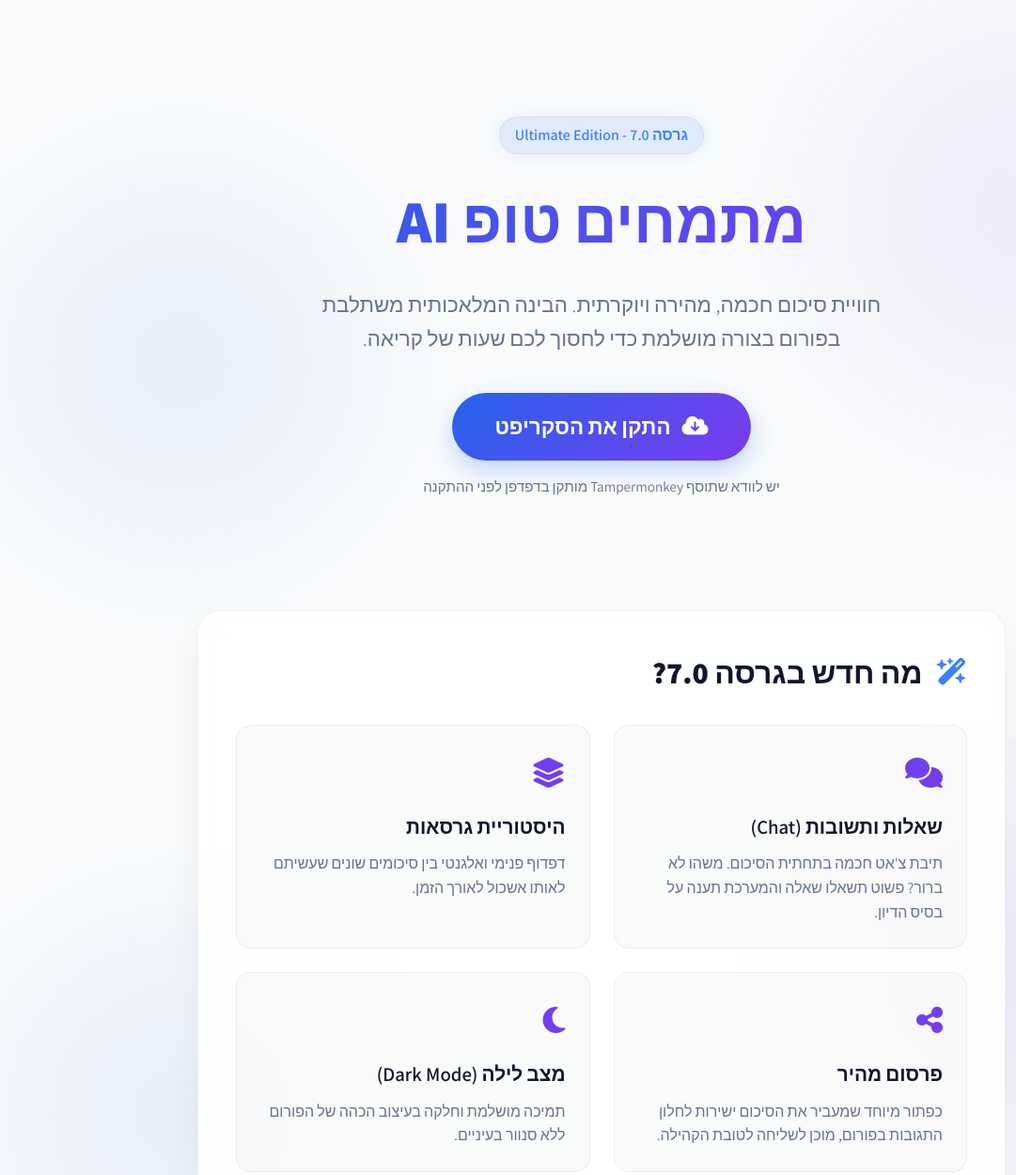
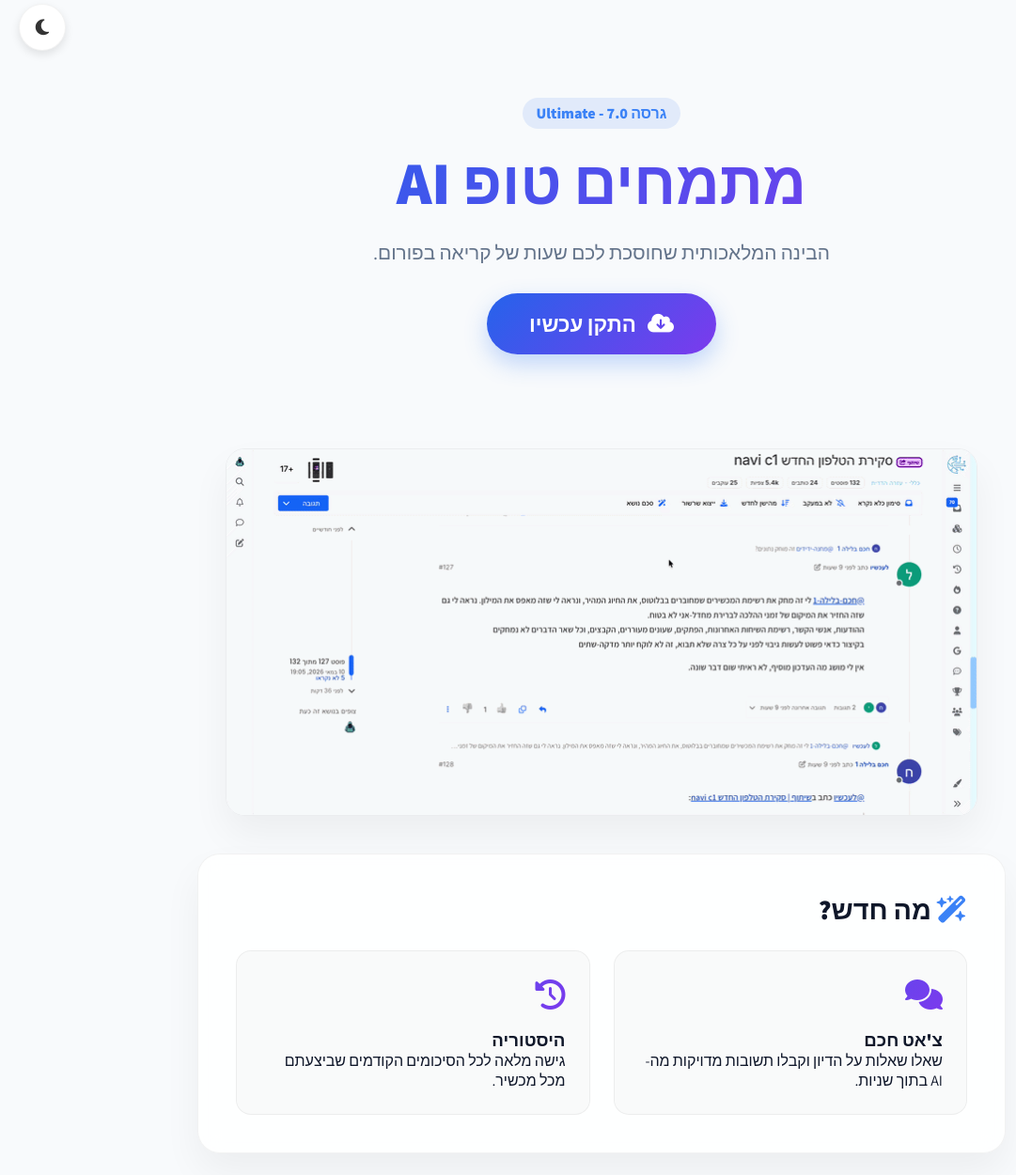
Before and after one commit to szs-770/Topic-summary-mitmachim-top, a plain HTML site: page index.html in a window 1280 px wide. Shown: the part 16-1266 px from the top of the page at 94% size, without its empty margins (0-1081 px from the left). Drawn offline with nearby package versions, Linux system fonts and the light colour scheme.

Commit message:
Update index.html

```diff
--- a/index.html
+++ b/index.html
@@ -10,7 +10,7 @@
     <link href="https://unpkg.com/aos@2.3.1/dist/aos.css" rel="stylesheet">
 
     <style>
-        /* הגדרות צבעים למצב בהיר - ברירת מחדל */
+        /* הגדרות צבעים ומשתנים */
         :root {
             --bg-color: #f8fafc;
             --card-bg: rgba(255, 255, 255, 0.85);
@@ -20,16 +20,13 @@
             --glass-border: 1px solid rgba(0, 0, 0, 0.05);
             --card-shadow: 0 20px 40px rgba(0, 0, 0, 0.05);
             --feature-bg: rgba(0, 0, 0, 0.02);
-            --feature-bg-hover: rgba(0, 0, 0, 0.04);
             --badge-bg: rgba(37, 99, 235, 0.1);
-            --bg-pattern:
-                radial-gradient(circle at 15% 50%, rgba(37, 99, 235, 0.08), transparent 25%),
-                radial-gradient(circle at 85% 30%, rgba(124, 58, 237, 0.08), transparent 25%);
+            --theme-btn-bg: #fff;
+            --theme-btn-color: #333;
         }
 
-        /* הגדרות צבעים למצב כהה - מופעל אוטומטית לפי המערכת */
-        @media (prefers-color-scheme: dark) {
-            :root {
+        /* מצב כהה (מופעל ע"י קלאס או מערכת) */
+        [data-theme="dark"] {
             --bg-color: #0a0f1a;
             --card-bg: rgba(19, 27, 47, 0.7);
             --text-main: #f8fafc;
@@ -38,292 +35,136 @@
             --glass-border: 1px solid rgba(255, 255, 255, 0.05);
             --card-shadow: 0 20px 40px rgba(0, 0, 0, 0.4);
             --feature-bg: rgba(255, 255, 255, 0.02);
-                --feature-bg-hover: rgba(255, 255, 255, 0.05);
             --badge-bg: rgba(59, 130, 246, 0.2);
-                --bg-pattern:
-                    radial-gradient(circle at 15% 50%, rgba(59, 130, 246, 0.15), transparent 25%),
-                    radial-gradient(circle at 85% 30%, rgba(139, 92, 246, 0.15), transparent 25%);
-            }
+            --theme-btn-bg: #1e293b;
+            --theme-btn-color: #fff;
         }
 
-        * {
-            box-sizing: border-box;
-            margin: 0;
-            padding: 0;
-        }
+        * { box-sizing: border-box; margin: 0; padding: 0; transition: all 0.3s ease; }
 
         body {
             font-family: 'Assistant', sans-serif;
             background-color: var(--bg-color);
             color: var(--text-main);
-            line-height: 1.6;
             overflow-x: hidden;
-            background-image: var(--bg-pattern);
             background-attachment: fixed;
-            transition: background-color 0.3s ease, color 0.3s ease;
         }
 
-        .container {
-            max-width: 900px;
-            margin: 0 auto;
-            padding: 60px 20px;
+        /* כפתור החלפת ערכת נושא */
+        .theme-toggle {
+            position: fixed;
+            top: 20px;
+            left: 20px;
+            z-index: 1000;
+            background: var(--theme-btn-bg);
+            color: var(--theme-btn-color);
+            border: var(--glass-border);
+            width: 50px;
+            height: 50px;
+            border-radius: 50%;
+            cursor: pointer;
+            box-shadow: 0 4px 10px rgba(0,0,0,0.1);
+            display: flex;
+            align-items: center;
+            justify-content: center;
+            font-size: 1.2rem;
         }
 
-        .hero {
-            text-align: center;
-            padding: 80px 20px;
-            margin-bottom: 40px;
-        }
+        .container { max-width: 900px; margin: 0 auto; padding: 60px 20px; }
 
-        .version-badge {
-            display: inline-block;
-            background: var(--badge-bg);
-            color: #3b82f6;
-            padding: 6px 16px;
-            border-radius: 50px;
-            font-weight: 600;
-            font-size: 1rem;
-            margin-bottom: 20px;
-            border: var(--glass-border);
-            box-shadow: 0 0 15px rgba(59, 130, 246, 0.1);
-        }
+        .hero { text-align: center; padding: 60px 20px; margin-bottom: 20px; }
 
         .hero h1 {
-            font-size: 4rem;
-            font-weight: 800;
-            margin-bottom: 20px;
+            font-size: 4rem; font-weight: 800; margin-bottom: 20px;
             background: var(--primary-gradient);
-            -webkit-background-clip: text;
-            -webkit-text-fill-color: transparent;
-        }
-
-        .hero p {
-            font-size: 1.4rem;
-            color: var(--text-muted);
-            max-width: 600px;
-            margin: 0 auto 40px auto;
-            font-weight: 300;
+            -webkit-background-clip: text; -webkit-text-fill-color: transparent;
         }
 
         .btn-glow {
-            display: inline-flex;
-            align-items: center;
-            gap: 12px;
-            background: var(--primary-gradient);
-            color: white;
-            padding: 18px 45px;
-            font-size: 1.4rem;
-            font-weight: 700;
-            text-decoration: none;
-            border-radius: 50px;
-            transition: all 0.3s ease;
+            display: inline-flex; align-items: center; gap: 12px;
+            background: var(--primary-gradient); color: white;
+            padding: 18px 45px; font-size: 1.4rem; font-weight: 700;
+            text-decoration: none; border-radius: 50px;
             box-shadow: 0 10px 25px rgba(59, 130, 246, 0.3);
-            border: none;
-            cursor: pointer;
         }
 
-        .btn-glow:hover {
-            transform: translateY(-3px) scale(1.02);
-            box-shadow: 0 15px 35px rgba(139, 92, 246, 0.4);
-            color: white;
+        /* תצוגת הגיפ */
+        .demo-container {
+            width: 100%;
+            max-width: 800px;
+            margin: 40px auto;
+            border-radius: 20px;
+            overflow: hidden;
+            border: var(--glass-border);
+            box-shadow: var(--card-shadow);
         }
 
-        .install-note {
-            margin-top: 15px;
-            font-size: 0.95rem;
-            color: var(--text-muted);
+        .demo-container img {
+            width: 100%;
+            display: block;
         }
 
         .glass-card {
-            background: var(--card-bg);
-            backdrop-filter: blur(12px);
-            border: var(--glass-border);
-            border-radius: 24px;
-            padding: 40px;
-            margin-bottom: 40px;
-            box-shadow: var(--card-shadow);
-            transition: transform 0.3s ease, box-shadow 0.3s ease;
-        }
-
-        .glass-card:hover {
-            transform: translateY(-5px);
-        }
-
-        .card-title {
-            font-size: 2rem;
-            font-weight: 700;
-            margin-bottom: 30px;
-            display: flex;
-            align-items: center;
-            gap: 15px;
-        }
-
-        .card-title i {
-            color: #3b82f6;
-            font-size: 1.8rem;
+            background: var(--card-bg); backdrop-filter: blur(12px);
+            border: var(--glass-border); border-radius: 24px;
+            padding: 40px; margin-bottom: 40px; box-shadow: var(--card-shadow);
         }
 
         .features-grid {
-            display: grid;
-            grid-template-columns: repeat(auto-fit, minmax(280px, 1fr));
-            gap: 25px;
+            display: grid; grid-template-columns: repeat(auto-fit, minmax(280px, 1fr)); gap: 25px;
         }
 
         .feature-item {
-            background: var(--feature-bg);
-            padding: 25px;
-            border-radius: 16px;
-            border: var(--glass-border);
-            transition: all 0.3s ease;
-        }
-
-        .feature-item:hover {
-            background: var(--feature-bg-hover);
-            border-color: rgba(59, 130, 246, 0.3);
+            background: var(--feature-bg); padding: 25px; border-radius: 16px; border: var(--glass-border);
         }
 
         .feature-icon {
-            font-size: 2rem;
-            background: var(--primary-gradient);
-            -webkit-background-clip: text;
-            -webkit-text-fill-color: transparent;
-            margin-bottom: 15px;
+            font-size: 2rem; background: var(--primary-gradient);
+            -webkit-background-clip: text; -webkit-text-fill-color: transparent; margin-bottom: 15px;
         }
 
-        .feature-item h3 {
-            font-size: 1.3rem;
-            margin-bottom: 10px;
-            font-weight: 600;
-        }
-
-        .feature-item p {
-            color: var(--text-muted);
-            font-size: 1rem;
-        }
-
-        .step-item {
-            display: flex;
-            gap: 20px;
-            margin-bottom: 30px;
-        }
-
-        .step-number {
-            flex-shrink: 0;
-            width: 50px;
-            height: 50px;
-            background: var(--primary-gradient);
-            color: white;
-            border-radius: 50%;
-            display: flex;
-            align-items: center;
-            justify-content: center;
-            font-size: 1.5rem;
-            font-weight: 800;
-            box-shadow: 0 5px 15px rgba(59, 130, 246, 0.3);
-        }
-
-        .step-content h4 {
-            font-size: 1.4rem;
-            margin-bottom: 8px;
-            color: var(--text-main);
-        }
-
-        .step-content p {
-            color: var(--text-muted);
-            font-size: 1.1rem;
-        }
-
-        .step-content a {
-            color: #3b82f6;
-            text-decoration: none;
-            font-weight: 600;
-        }
-
-        .step-content a:hover {
-            text-decoration: underline;
-        }
-
-        footer {
-            text-align: center;
-            padding: 40px 20px;
-            color: var(--text-muted);
-            border-top: var(--glass-border);
-            margin-top: 60px;
-        }
+        footer { text-align: center; padding: 40px 20px; color: var(--text-muted); border-top: var(--glass-border); margin-top: 60px; }
 
         @media (max-width: 768px) {
             .hero h1 { font-size: 2.8rem; }
-            .hero p { font-size: 1.2rem; }
-            .glass-card { padding: 25px; }
-            .btn-glow { padding: 15px 35px; font-size: 1.2rem; }
+            .container { padding: 30px 15px; }
         }
     </style>
 </head>
-<body>
+<body data-theme="light">
+
+    <button class="theme-toggle" id="themeToggle" title="החלף מצב כהה/בהיר">
+        <i class="fa-solid fa-moon"></i>
+    </button>
 
     <div class="container">
 
-        <header class="hero" data-aos="zoom-out" data-aos-duration="1000">
-            <div class="version-badge">גרסה 7.0 - Ultimate Edition</div>
+        <header class="hero" data-aos="zoom-out">
+            <div class="version-badge" style="background: var(--badge-bg); color: #3b82f6; padding: 6px 15px; border-radius: 50px; display: inline-block; margin-bottom: 15px; font-weight: bold;">גרסה 7.0 - Ultimate</div>
             <h1>מתמחים טופ AI</h1>
-            <p>חוויית סיכום חכמה, מהירה ויוקרתית. הבינה המלאכותית משתלבת בפורום בצורה מושלמת כדי לחסוך לכם שעות של קריאה.</p>
+            <p style="font-size: 1.3rem; color: var(--text-muted); margin-bottom: 30px;">הבינה המלאכותית שחוסכת לכם שעות של קריאה בפורום.</p>
 
             <a href="https://github.com/szs-770/mitmachim-summarizer/raw/refs/heads/main/mitmachim-ai.user.js" class="btn-glow">
-                <i class="fa-solid fa-cloud-arrow-down"></i> התקן את הסקריפט
+                <i class="fa-solid fa-cloud-arrow-down"></i> התקן עכשיו
             </a>
-            <div class="install-note">יש לוודא שתוסף Tampermonkey מותקן בדפדפן לפני ההתקנה</div>
         </header>
 
+        <div class="demo-container" data-aos="fade-up">
+            <img src="demo.gif" alt="הדגמת הסקריפט בפעולה">
+        </div>
+
         <section class="glass-card" data-aos="fade-up">
-            <h2 class="card-title"><i class="fa-solid fa-wand-magic-sparkles"></i> מה חדש בגרסה 7.0?</h2>
+            <h2 style="margin-bottom: 25px; font-size: 1.8rem;"><i class="fa-solid fa-wand-magic-sparkles" style="color:#3b82f6;"></i> מה חדש?</h2>
             <div class="features-grid">
                 <div class="feature-item">
                     <div class="feature-icon"><i class="fa-solid fa-comments"></i></div>
-                    <h3>שאלות ותשובות (Chat)</h3>
-                    <p>תיבת צ'אט חכמה בתחתית הסיכום. משהו לא ברור? פשוט תשאלו שאלה והמערכת תענה על בסיס הדיון.</p>
+                    <h3>צ'אט חכם</h3>
+                    <p>שאלו שאלות על הדיון וקבלו תשובות מדויקות מה-AI בתוך שניות.</p>
                 </div>
                 <div class="feature-item">
-                    <div class="feature-icon"><i class="fa-solid fa-layer-group"></i></div>
-                    <h3>היסטוריית גרסאות</h3>
-                    <p>דפדוף פנימי ואלגנטי בין סיכומים שונים שעשיתם לאותו אשכול לאורך הזמן.</p>
-                </div>
-                <div class="feature-item">
-                    <div class="feature-icon"><i class="fa-solid fa-share-nodes"></i></div>
-                    <h3>פרסום מהיר</h3>
-                    <p>כפתור מיוחד שמעביר את הסיכום ישירות לחלון התגובות בפורום, מוכן לשליחה לטובת הקהילה.</p>
-                </div>
-                <div class="feature-item">
-                    <div class="feature-icon"><i class="fa-solid fa-moon"></i></div>
-                    <h3>מצב לילה (Dark Mode)</h3>
-                    <p>תמיכה מושלמת וחלקה בעיצוב הכהה של הפורום ללא סנוור בעיניים.</p>
-                </div>
-            </div>
-        </section>
-
-        <section class="glass-card" data-aos="fade-up" data-aos-delay="200">
-            <h2 class="card-title"><i class="fa-solid fa-power-off"></i> איך מתחילים?</h2>
-
-            <div class="step-item">
-                <div class="step-number">1</div>
-                <div class="step-content">
-                    <h4>התקנת הסקריפט</h4>
-                    <p>לחצו על כפתור ההתקנה הגדול למעלה ואשרו את החלונית הקופצת של Tampermonkey.</p>
-                </div>
-            </div>
-
-            <div class="step-item">
-                <div class="step-number">2</div>
-                <div class="step-content">
-                    <h4>הוצאת מפתח API (חינם)</h4>
-                    <p>היכנסו לאתר <a href="https://aistudio.google.com/" target="_blank">Google AI Studio</a>. בתפריט הצדדי לחצו על <strong>Get API key</strong>, צרו מפתח חדש והעתיקו אותו.</p>
-                </div>
-            </div>
-
-            <div class="step-item">
-                <div class="step-number">3</div>
-                <div class="step-content">
-                    <h4>הפעלה בפורום</h4>
-                    <p>היכנסו לכל דיון ב"מתמחים טופ", לחצו על כפתור <strong>סכם נושא</strong> החדש, והדביקו את המפתח בחלונית (המפתח נשמר בצורה מאובטחת בדפדפן).</p>
+                    <div class="feature-icon"><i class="fa-solid fa-clock-rotate-left"></i></div>
+                    <h3>היסטוריה</h3>
+                    <p>גישה מלאה לכל הסיכומים הקודמים שביצעתם מכל מכשיר.</p>
                 </div>
             </div>
         </section>
@@ -331,17 +172,39 @@
     </div>
 
     <footer>
-        <p>פותח לטובת קהילת מתמחים טופ 💎 | מופעל באמצעות מודל Gemini</p>
+        <p>פותח לטובת קהילת מתמחים טופ 💎</p>
     </footer>
 
     <script src="https://unpkg.com/aos@2.3.1/dist/aos.js"></script>
     <script>
-        AOS.init({
-            duration: 800,
-            easing: 'ease-out-cubic',
-            once: true,
-            offset: 50
+        // אנימציות גלילה
+        AOS.init({ duration: 1000, once: true });
+
+        // ניהול מצב כהה/בהיר
+        const themeToggle = document.getElementById('themeToggle');
+        const body = document.body;
+        const icon = themeToggle.querySelector('i');
+
+        // בדיקה אם יש הגדרה שמורה או לפי מערכת
+        const savedTheme = localStorage.getItem('theme');
+        const prefersDark = window.matchMedia('(prefers-color-scheme: dark)').matches;
+
+        if (savedTheme) {
+            setTheme(savedTheme);
+        } else if (prefersDark) {
+            setTheme('dark');
+        }
+
+        themeToggle.addEventListener('click', () => {
+            const currentTheme = body.getAttribute('data-theme');
+            setTheme(currentTheme === 'dark' ? 'light' : 'dark');
         });
+
+        function setTheme(theme) {
+            body.setAttribute('data-theme', theme);
+            localStorage.setItem('theme', theme);
+            icon.className = theme === 'dark' ? 'fa-solid fa-sun' : 'fa-solid fa-moon';
+        }
     </script>
 </body>
 </html>
```
Lines whose indentation alone changed are shown as unchanged.
